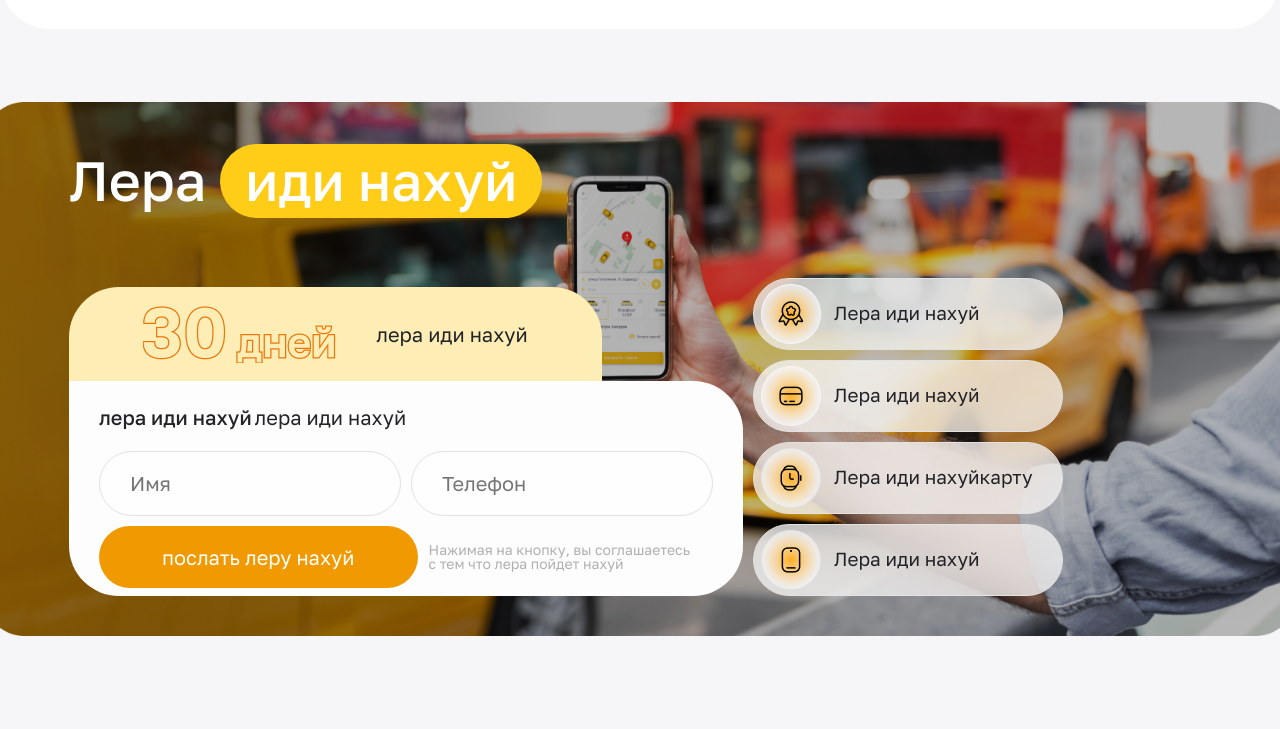
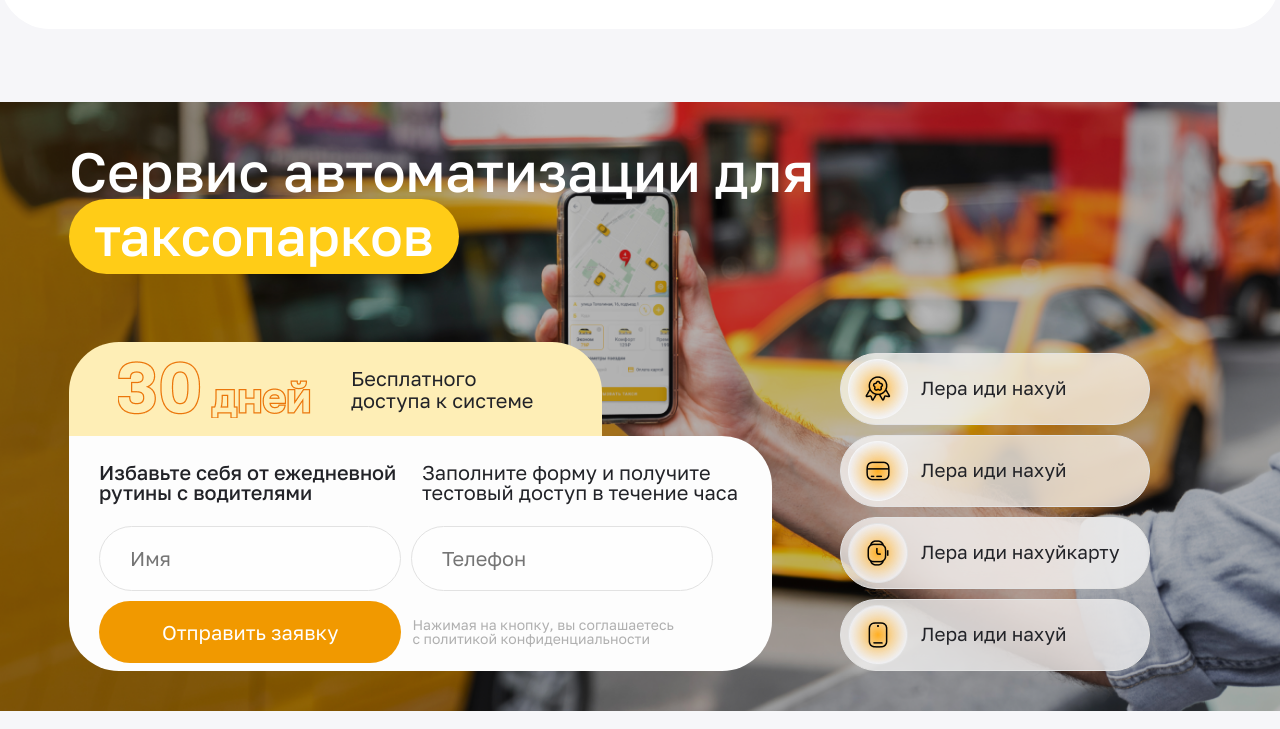
Before and after one commit to morammo/paytaxi, a plain HTML site: page index.html in a window 1280 px wide. Shown: the part 71-800 px from the top of the page. Drawn offline with Linux system fonts and the light colour scheme.

Commit message:
Update index.html

```diff
--- a/index.html
+++ b/index.html
@@ -40,16 +40,16 @@
 				<div class="main__container">
 					<div class="main__container-small">
 						<div class="main__content">
-							<h1 class="main__title">Лера <span>иди нахуй</span></h1>
+							<h1 class="main__title">Сервис автоматизации для <span>таксопарков</span></h1>
 							<div data-da=".mobile-block, 991" class="main__block block-main">
 								<div class="block-main__top top-main">
 									<div class="top-main__days"><img src="img/main/days.png" alt="30 дней" /></div>
-									<div class="top-main__text">лера иди нахуй</div>
+									<div class="top-main__text">Бесплатного доступа к системе</div>
 								</div>
 								<div class="block-main__bottom bottom-main">
 									<div class="bottom-main__text">
-										<h3 class="bottom-main__label">лера иди нахуй</h3>
-										<div class="bottom-main__caption">лера иди нахуй</div>
+										<h3 class="bottom-main__label">Избавьте себя от ежедневной рутины с водителями</h3>
+										<div class="bottom-main__caption">Заполните форму и получите тестовый доступ в течение часа</div>
 									</div>
 									<form action="#" method="post" class="bottom-main__form form-main">
 										<div class="form-main__inputs">
@@ -61,9 +61,9 @@
 											</div>
 										</div>
 										<div class="form-main__send">
-											<button class="form-main__button" type="submit">послать леру нахуй</button>
+											<button class="form-main__button" type="submit">Отправить заявку</button>
 											<div class="form-main__caption">
-												Нажимая на кнопку, вы соглашаетесь с <a href="#">тем что лера пойдет нахуй</a>
+												Нажимая на кнопку, вы соглашаетесь с <a href="#">политикой конфиденциальности</a>
 											</div>
 										</div>
 									</form>
```
